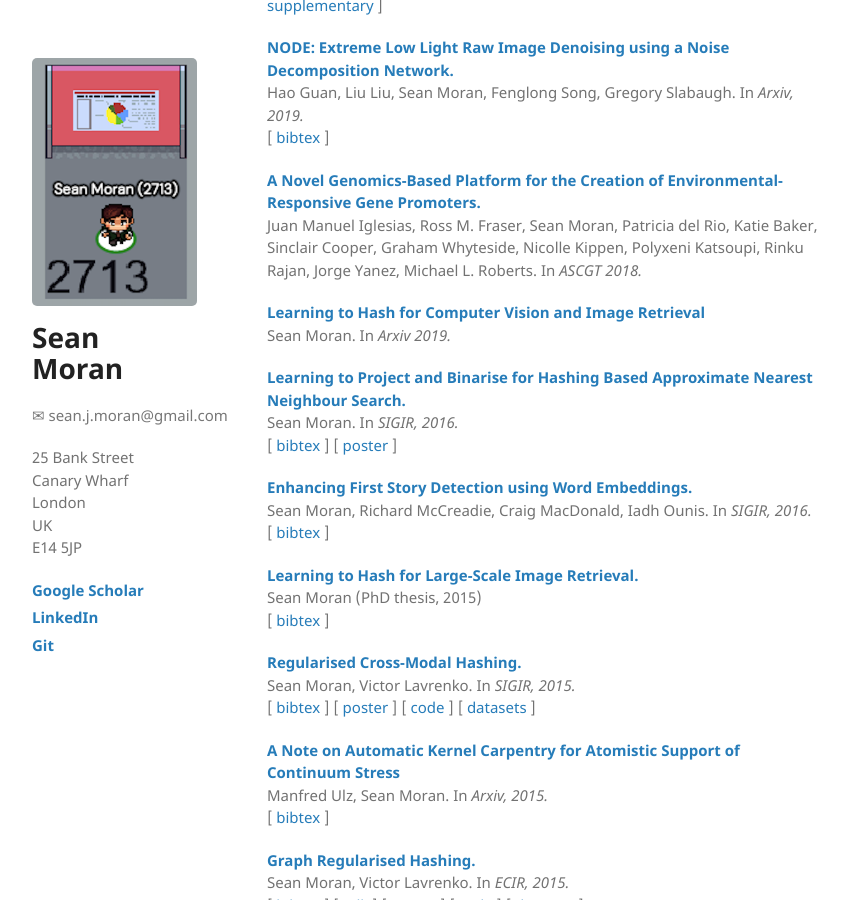
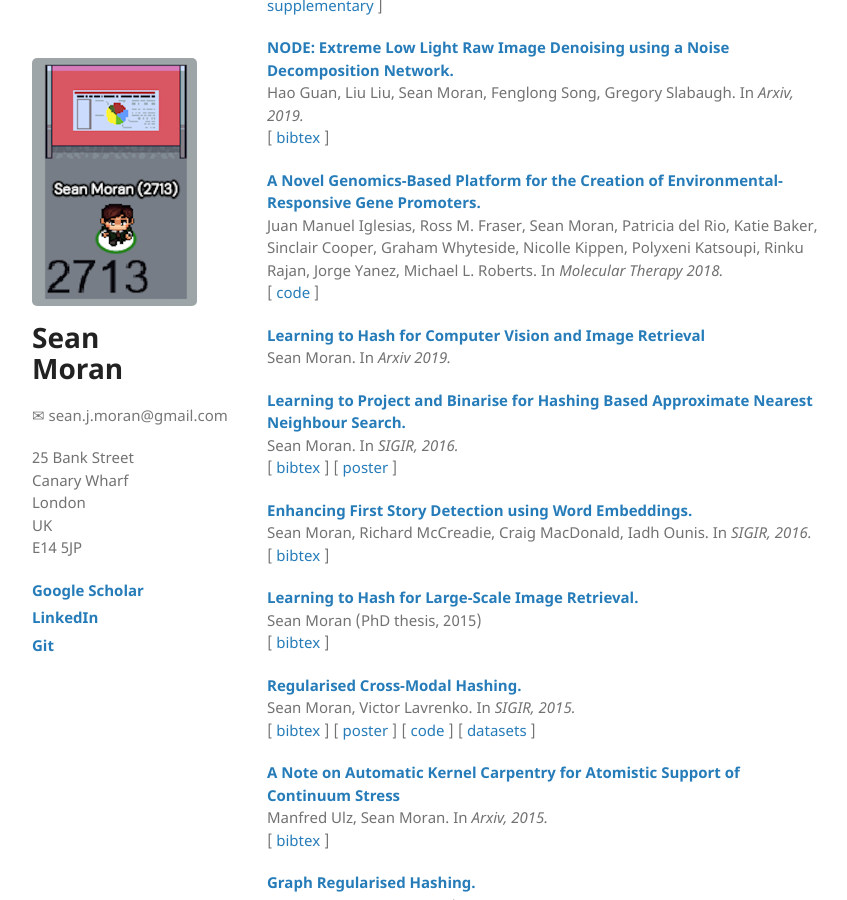
Before and after one commit to sjmoran/sjmoran.github.io, a Jekyll site: the page built from index.html, in a window 1280 px wide and 900 px high, scrolled down 1088 px. Shown: the whole window, without its empty margins (26-873 px from the left). Built offline with Jekyll 4.4.1, drawn with Linux system fonts in a browser that asks for light colours.

Commit message:
Update index.html

```diff
--- a/index.html
+++ b/index.html
@@ -46,7 +46,8 @@ Hao Guan, Liu Liu, Sean Moran, Fenglong Song, Gregory Slabaugh. In <em>Arxiv, 20
 [ <a target="_blank" href="./bib/node.bib">bibtex</a> ] </p>
 
 <p><strong><a target="_blank" href="./pdfs/synpromics_poster.pdf">A Novel Genomics-Based Platform for the Creation of Environmental-Responsive Gene Promoters.</a></strong><br />
-Juan Manuel Iglesias, Ross M. Fraser, Sean Moran, Patricia del Rio, Katie Baker, Sinclair Cooper, Graham Whyteside, Nicolle Kippen, Polyxeni Katsoupi, Rinku Rajan, Jorge Yanez, Michael L. Roberts. In <em>ASCGT 2018.</em><br /></p>
+Juan Manuel Iglesias, Ross M. Fraser, Sean Moran, Patricia del Rio, Katie Baker, Sinclair Cooper, Graham Whyteside, Nicolle Kippen, Polyxeni Katsoupi, Rinku Rajan, Jorge Yanez, Michael L. Roberts. In <em>Molecular Therapy 2018.</em><br />
+[ <a href="https://www.sciencedirect.com/science/article/pii/S1525001618302041/pdfft?md5=4102aadb57c334d0239795dcc51aace7&pid=1-s2.0-S1525001618302041-main.pdf">code</a> ] </p>
 
 <p><strong><a target="_blank" href="./pdfs/hashing_review.pdf">Learning to Hash for Computer Vision and Image Retrieval</a></strong><br />
 Sean Moran. In <em>Arxiv 2019.</em><br /></p>
```
